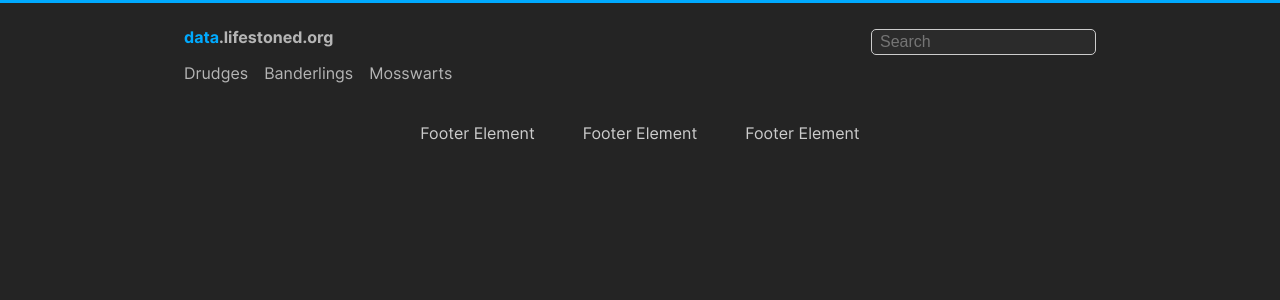
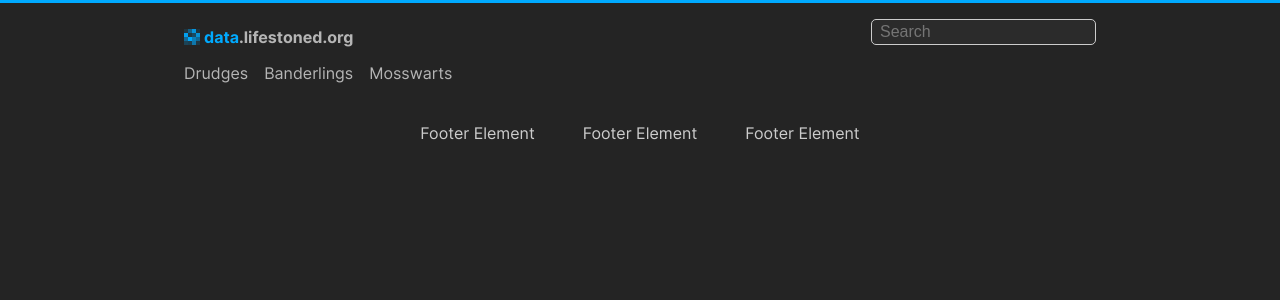
Before and after one commit to amoeba/data.lifestone.org, a Nuxt app: page /components in a window 1280 px wide. Shown: the top 300 px of the page. Built offline with nearby package versions, Linux system fonts and the light colour scheme.

Commit message:
Add icon to header

```diff
--- a/assets/css/styles.css
+++ b/assets/css/styles.css
@@ -86,12 +86,22 @@ header {
 }
 
 header .header-top {
-  display: flex;
-  flex-wrap: wrap;
-  justify-content: space-between;
+  display: grid;
+  grid-template-columns: 1fr 1fr;
 }
 
-header .header-top div:nth-child(2) {
+header .header-left {
+  align-items: center;
+  display: flex;
+  gap: 0.25em;
+}
+
+header .header-right {
+  display: flex;
+  justify-content: flex-end;
+}
+
+header .header-left div:nth-child(2) {
   align-self: flex-end;
 }
 
@@ -218,4 +228,5 @@ label {
   display: flex;
   gap: 0.5em;
   cursor: pointer;
+  max-width: 100%;
 }
--- a/components/Header.vue
+++ b/components/Header.vue
@@ -1,12 +1,17 @@
 <template>
   <header>
     <div class="header-top">
+      <div class="header-left">
+        <Icon />
         <h1>
           <NuxtLink to="/">data</NuxtLink>
           <NuxtLink to="/">.lifestoned.org</NuxtLink>
         </h1>
+      </div>
+      <div class="header-right">
         <div class="search-container">
           <input class="search" type="text" placeholder="Search" />
+        </div>
       </div>
     </div>
     <Nav />
--- /dev/null
+++ b/components/icon.vue
@@ -0,0 +1,34 @@
+<script type="ts">
+export default {
+  data() {
+    const width = 16;
+    const dim = 4;
+    const tile_width = width / dim;
+    const base_color = "0, 170, 255"; // r, g, b
+
+    const tiles = [...Array(dim * dim).keys()].map(i => {
+      return {
+        i: i,
+        x: tile_width * (i % dim),
+        y: tile_width * (Math.floor(i / dim)),
+        color: "rgba(" + base_color + "," + Math.random() + ")"
+      }
+    });
+
+    return {
+      width: width,
+      viewBox: "0 0 " + width + " " + width,
+      tile_width: tile_width,
+      height: 10,
+      tiles: tiles
+    };
+  }
+}
+</script>
+
+<template>
+  <svg :width="width" :height="width" :viewBox="viewBox" xmlns="http://www.w3.org/2000/svg">
+    <rect v-for="tile in tiles" :v-key="tile.i" :x="tile.x" :y="tile.y" :width="tile_width" :height="tile_width"
+      :fill="tile.color" />
+  </svg>
+</template>
```
Lines whose indentation alone changed are shown as unchanged.
